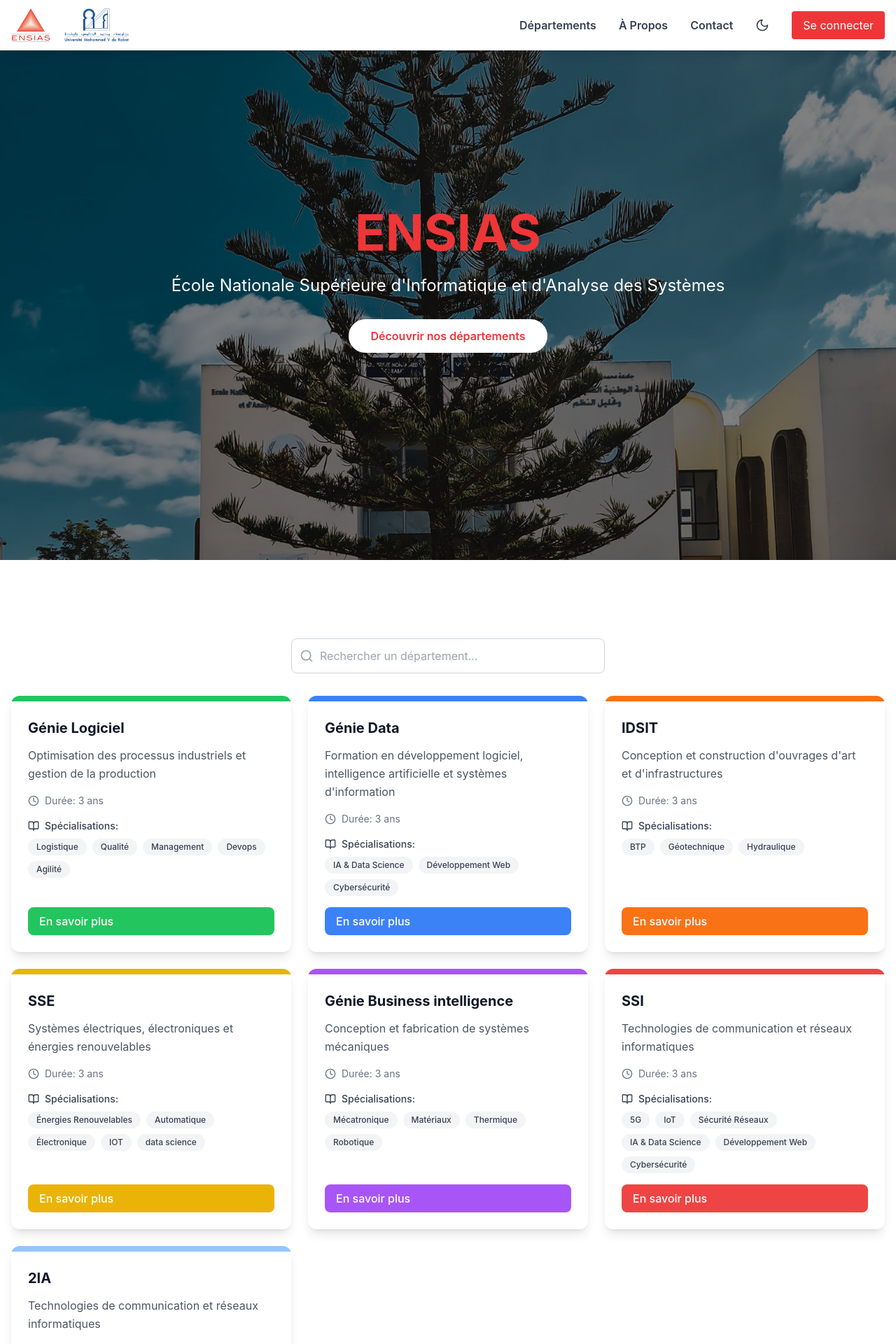
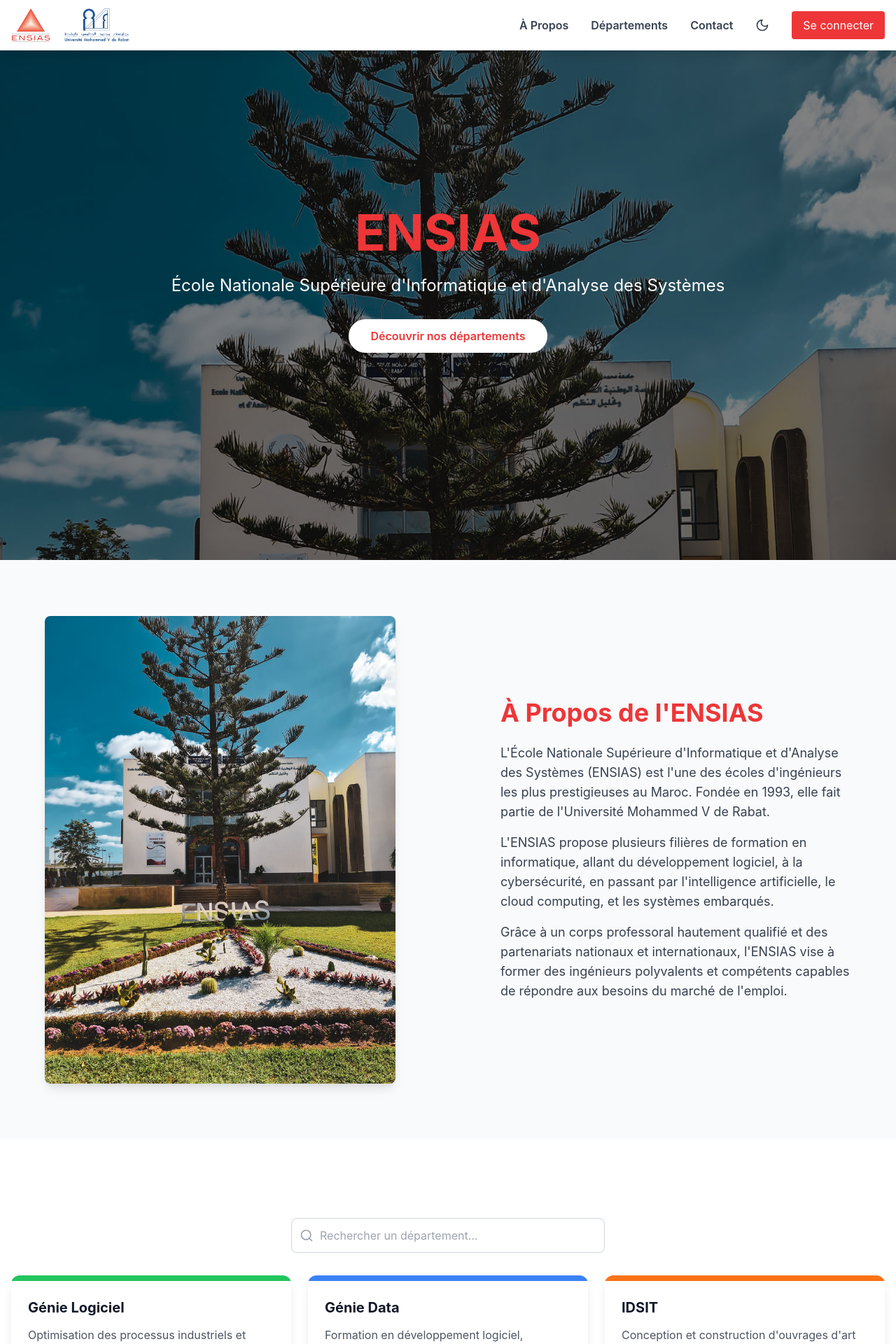
Before and after one commit to ABDERRAHMANE2303/department-management-ensias, a React (Vite) app in the folder Front-End/: page / in a window 1280 px wide. Shown: the top 1920 px of the page at 70% size. Built offline with nearby package versions, Linux system fonts and the light colour scheme.

Commit message:
hopefully the last change

```diff
--- a/Front-End/src/components/DepartmentCard.jsx
+++ b/Front-End/src/components/DepartmentCard.jsx
@@ -18,11 +18,6 @@
           {department.description}
         </p>
 
-        {/* Duration */}
-        <div className="flex items-center mb-4 text-sm text-gray-500 dark:text-gray-400">
-          <Clock className="h-4 w-4 mr-2" />
-          <span>Durée: {department.duration}</span>
-        </div>
 
         {/* Specializations */}
         <div className="mb-4 flex-grow">
--- a/Front-End/src/pages/Department.jsx
+++ b/Front-End/src/pages/Department.jsx
@@ -457,7 +457,8 @@
 const statistiques = [
   { label: "Étudiants actifs", valeur: "150+", icone: Users },
   { label: "Années d'excellence", valeur: "15+", icone: Calendar },
-  { label: "Diplômés en activité", valeur: "500+", icone: Award }
+  { label: "Diplômés en activité", valeur: "500+", icone: Award },
+  { label: "Publication", valeur: "50+", icone: Globe }
 
 ];
 
@@ -875,9 +876,9 @@
             </p>
 
             {/* Enhanced Statistics Cards */}
-          <div className="grid grid-cols-1 sm:grid-cols-2 lg:grid-cols-3 gap-6 sm:gap-8 max-w-5xl mx-auto">
+          <div className="grid grid-cols-1 sm:grid-cols-2 lg:grid-cols-4 gap-6 sm:gap-8 max-w-7xl mx-auto">
                 {statistiques.map((stat, index) => (
-                <div key={index} className="relative group w-[300px]">
+                <div key={index} className="relative group">
                   {/* Card Background with Enhanced Overlay */}
                   <div className="bg-white bg-opacity-15 backdrop-blur-md rounded-2xl p-4 sm:p-6 transform hover:scale-105 transition-all duration-300 border border-white border-opacity-20 shadow-2xl hover:bg-opacity-20">
                     {/* Inner Shadow Overlay for Better Contrast */}
--- a/Front-End/src/pages/LandingPage.jsx
+++ b/Front-End/src/pages/LandingPage.jsx
@@ -95,14 +95,7 @@
       duration: "3 ans",
       color: "bg-red-500"
     },
-        {
-      id: 7,
-      name: "2IA",
-      description: "Technologies de communication et réseaux informatiques",
-      specializations: ["5G", "IoT", "Sécurité Réseaux","IA & Data Science", "Développement Web", "Cybersécurité"],
-      duration: "3 ans",
-      color: "bg-blue-300"
-    }
+
   ];
 
   const filteredDepartments = departments.filter(dept =>
@@ -184,12 +177,13 @@
 
           {/* Desktop Navigation */}
           <div className="hidden md:flex items-center space-x-8">
+            <a href="#about" className={navLinkClass('about')}>
+              À Propos
+            </a>
             <a href="#departments" className={navLinkClass('departments')}>
               Départements
             </a>
-            <a href="#about" className={navLinkClass('about')}>
-              À Propos
-            </a>
+
             <a href="#contact" className={navLinkClass('contact')}>
               Contact
             </a>
@@ -335,6 +329,40 @@
         </div>
       </motion.section>
 
+
+
+      {/* À Propos Section */}
+      <section
+        id="about"
+        className="min-h-screen bg-gray-50 dark:bg-gray-800 flex items-center justify-center px-4 py-20"
+      >
+        <div className="max-w-6xl w-full grid md:grid-cols-2 gap-[150px] items-center">
+          <img
+            src={ensias_image}
+            alt="ENSIAS campus"
+            className="w-full h-auto rounded-lg shadow-lg"
+          />
+          <div>
+            <h2 className="text-4xl font-bold text-[#ee3638] mb-6">À Propos de l'ENSIAS</h2>
+            <p className="text-gray-700 dark:text-gray-300 text-lg mb-4">
+              L'École Nationale Supérieure d'Informatique et d'Analyse des Systèmes (ENSIAS)
+              est l'une des écoles d'ingénieurs les plus prestigieuses au Maroc. Fondée en 1993,
+              elle fait partie de l'Université Mohammed V de Rabat.
+            </p>
+            <p className="text-gray-700 dark:text-gray-300 text-lg mb-4">
+              L'ENSIAS propose plusieurs filières de formation en informatique, allant du
+              développement logiciel, à la cybersécurité, en passant par l'intelligence
+              artificielle, le cloud computing, et les systèmes embarqués.
+            </p>
+            <p className="text-gray-700 dark:text-gray-300 text-lg">
+              Grâce à un corps professoral hautement qualifié et des partenariats nationaux
+              et internationaux, l'ENSIAS vise à former des ingénieurs polyvalents et
+              compétents capables de répondre aux besoins du marché de l'emploi.
+            </p>
+          </div>
+        </div>
+      </section>
+
       {/* Departments Section */}
       <section id="departments" className="pt-20 dark:bg-gray-900">
         {/* Search Bar */}
@@ -366,38 +394,6 @@
               </p>
             </div>
           )}
-        </div>
-      </section>
-
-      {/* À Propos Section */}
-      <section
-        id="about"
-        className="min-h-screen bg-gray-50 dark:bg-gray-800 flex items-center justify-center px-4 py-20"
-      >
-        <div className="max-w-6xl w-full grid md:grid-cols-2 gap-[150px] items-center">
-          <img
-            src={ensias_image}
-            alt="ENSIAS campus"
-            className="w-full h-auto rounded-lg shadow-lg"
-          />
-          <div>
-            <h2 className="text-4xl font-bold text-[#ee3638] mb-6">À Propos de l'ENSIAS</h2>
-            <p className="text-gray-700 dark:text-gray-300 text-lg mb-4">
-              L'École Nationale Supérieure d'Informatique et d'Analyse des Systèmes (ENSIAS)
-              est l'une des écoles d'ingénieurs les plus prestigieuses au Maroc. Fondée en 1993,
-              elle fait partie de l'Université Mohammed V de Rabat.
-            </p>
-            <p className="text-gray-700 dark:text-gray-300 text-lg mb-4">
-              L'ENSIAS propose plusieurs filières de formation en informatique, allant du
-              développement logiciel, à la cybersécurité, en passant par l'intelligence
-              artificielle, le cloud computing, et les systèmes embarqués.
-            </p>
-            <p className="text-gray-700 dark:text-gray-300 text-lg">
-              Grâce à un corps professoral hautement qualifié et des partenariats nationaux
-              et internationaux, l'ENSIAS vise à former des ingénieurs polyvalents et
-              compétents capables de répondre aux besoins du marché de l'emploi.
-            </p>
-          </div>
         </div>
       </section>
 
```
